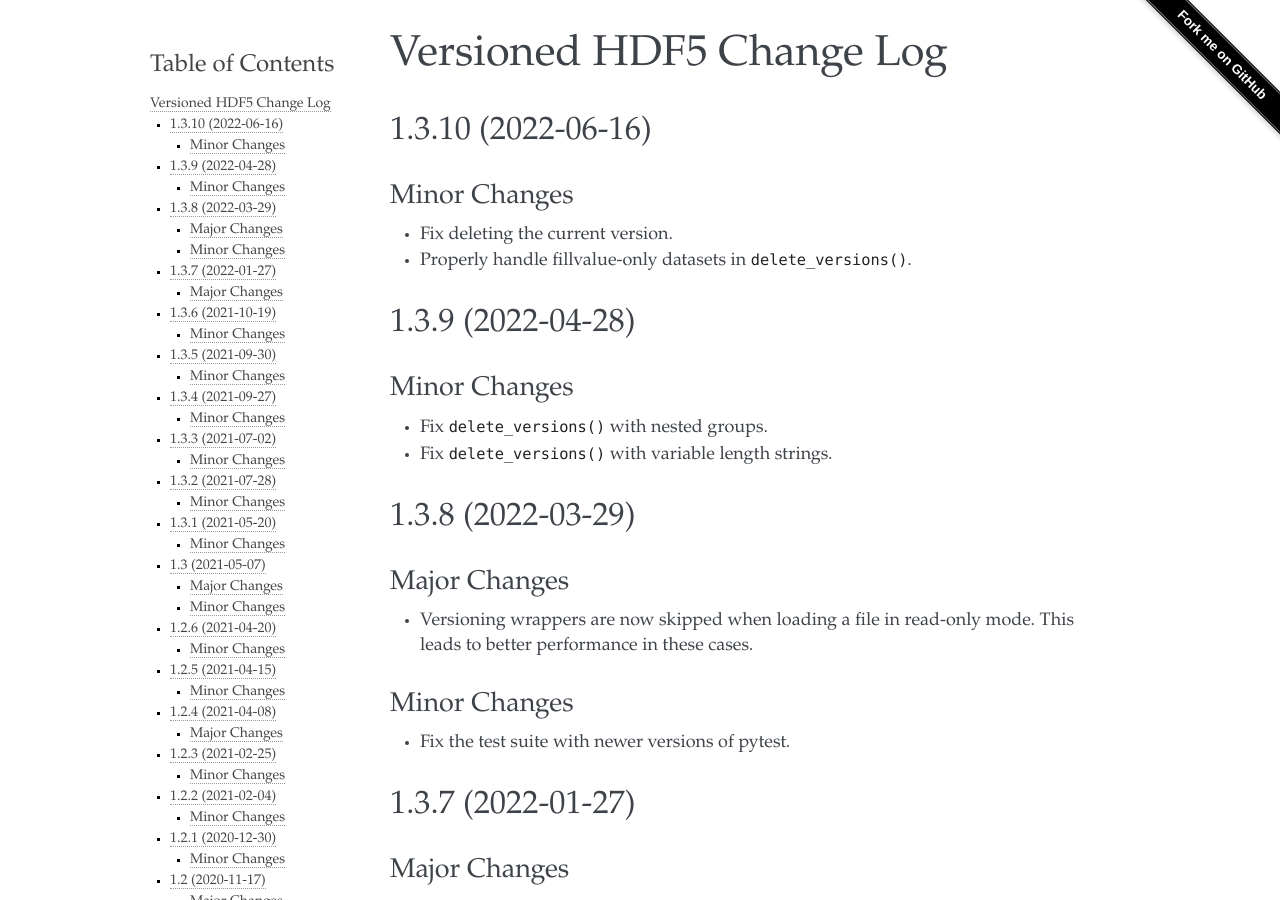
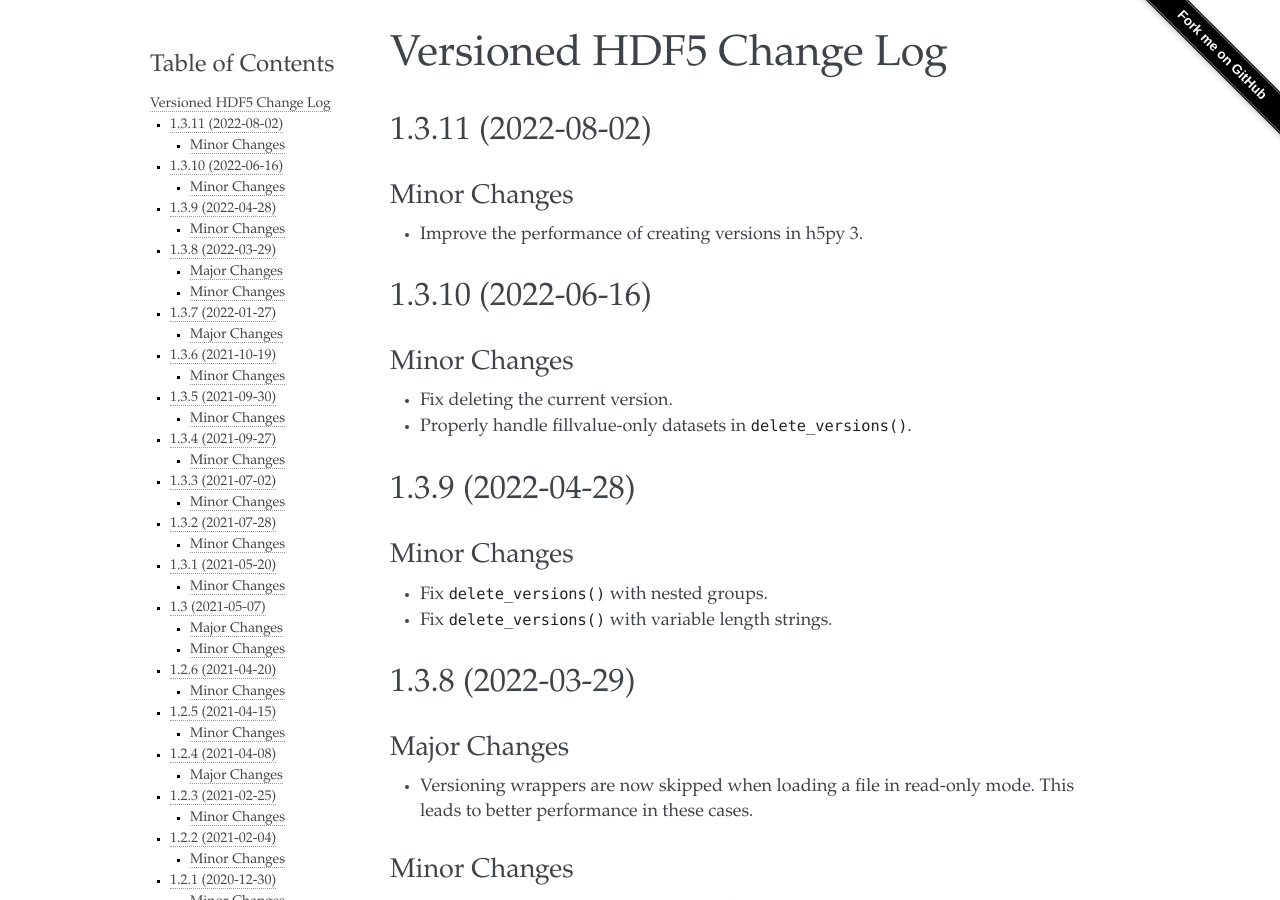
Before and after one commit to deshaw/versioned-hdf5, a Sphinx documentation site: the page built from docs/changelog.md, in a window 1280 px wide and 900 px high. Built offline with Sphinx 7.4.7, drawn with Linux system fonts in a browser that asks for light colours.

Commit message:
Add a changelog for 1.3.11

```diff
--- a/docs/changelog.md
+++ b/docs/changelog.md
@@ -1,5 +1,11 @@
 Versioned HDF5 Change Log
 =========================
+
+## 1.3.11 (2022-08-02)
+
+### Minor Changes
+
+- Improve the performance of creating versions in h5py 3.
 
 ## 1.3.10 (2022-06-16)
 
```
